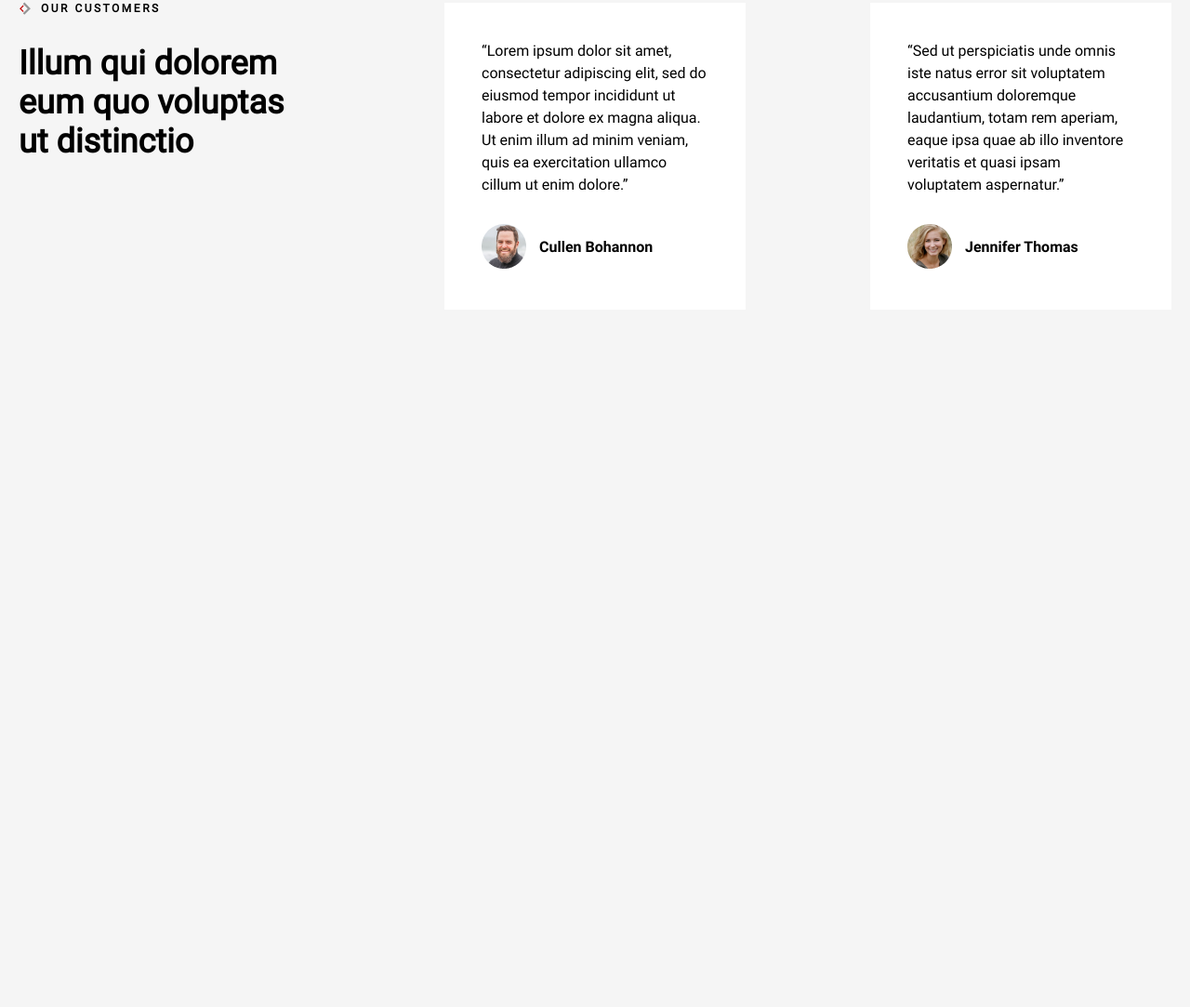
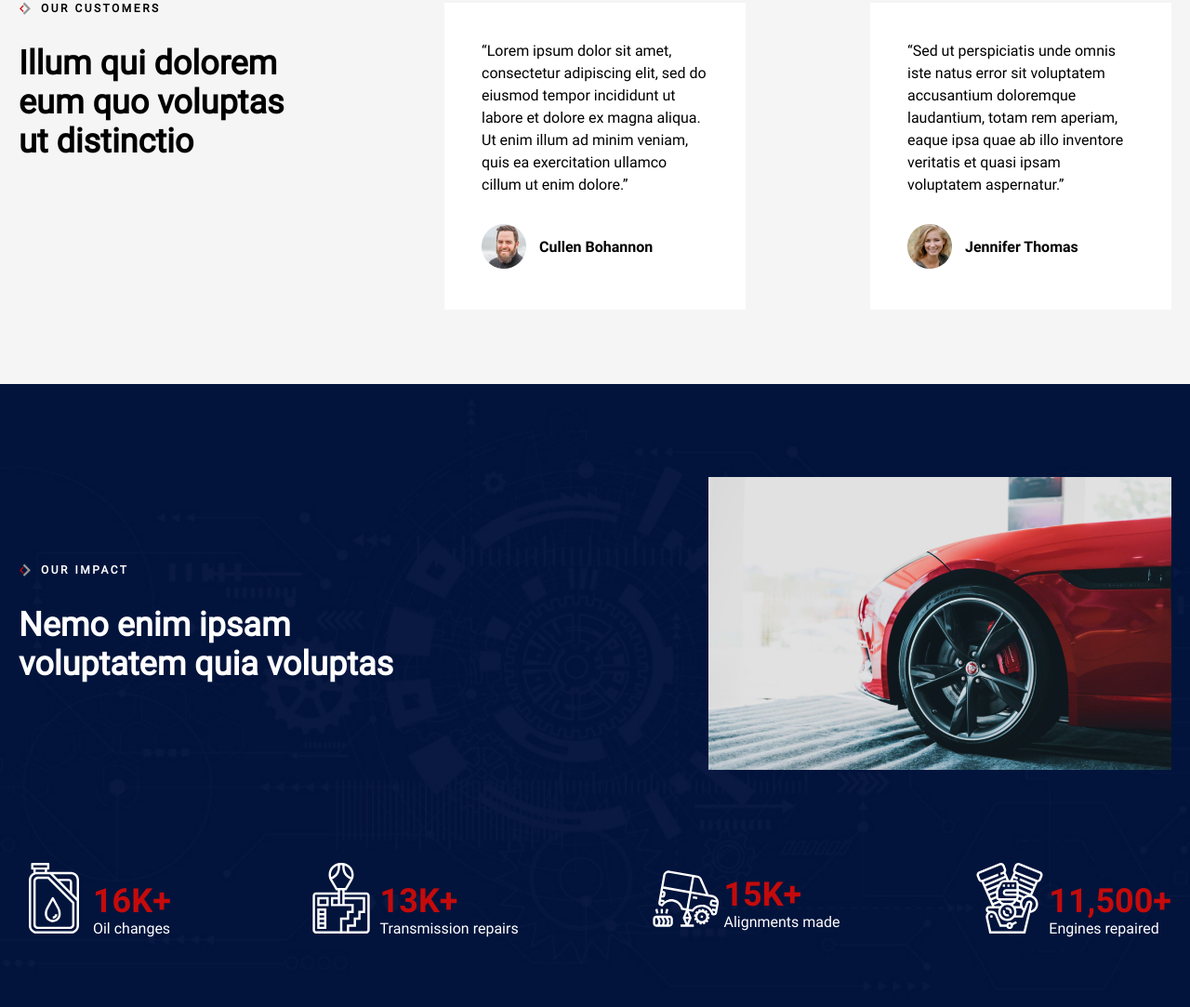
Before and after one commit to Number1ava/Car_repair, a website: page app/index.html in a window 1280 px wide. Shown: the part 4058-5141 px from the top of the page at 93% size. Before the commit the page ends 4471 px from the top, so only its background shows below. Drawn offline with Linux system fonts and the light colour scheme.

Commit message:
Section stats ready

```diff
--- a/app/index.html
+++ b/app/index.html
@@ -237,6 +237,48 @@
           </div>
         </div>
       </section>
+      <!-- STATS -->
+      <section id="stats">
+        <div class="container">
+          <div class="stats__top">
+            <div class="stats__top-title">
+              <h6 class="services__top-suptitle overline__mark">Our impact</h6>
+              <h3 class="stats__top-subtitle">Nemo enim ipsam voluptatem quia voluptas</h3>
+            </div>
+            <img class="stats__top-img" src="images/stats__top_bg.jpg" alt="img" />
+          </div>
+          <div class="stats__main">
+            <div class="stats__main-item">
+              <img class="stats__main-img" src="images/stats_car_oil.svg" alt="img" />
+              <div class="stats__main-descr">
+                <p class="stats__main-number">16K+</p>
+                <span class="stats__main-name">Oil changes</span>
+              </div>
+            </div>
+            <div class="stats__main-item">
+              <img class="stats__main-img" src="images/stats_car_transmission.svg" alt="img" />
+              <div class="stats__main-descr">
+                <p class="stats__main-number">13K+</p>
+                <span class="stats__main-name">Transmission repairs</span>
+              </div>
+            </div>
+            <div class="stats__main-item">
+              <img class="stats__main-img" src="images/stats_Flat_Tyre.svg" alt="img" />
+              <div class="stats__main-descr">
+                <p class="stats__main-number">15K+</p>
+                <span class="stats__main-name">Alignments made</span>
+              </div>
+            </div>
+            <div class="stats__main-item">
+              <img class="stats__main-img" src="images/stats_car_engine.svg" alt="img" />
+              <div class="stats__main-descr">
+                <p class="stats__main-number">11,500+</p>
+                <span class="stats__main-name">Engines repaired</span>
+              </div>
+            </div>
+          </div>
+        </div>
+      </section>
     </main>
     <script src="js/main.min.js"></script>
   </body>
--- a/app/scss/style.scss
+++ b/app/scss/style.scss
@@ -452,4 +452,39 @@ body {
     }
   }
 }
+#stats {
+  min-height: 670px;
+  background-image: url("../images/stats__bg.jpg");
+  @include bg_settings;
+  color: #fff;
+}
+.stats__top {
+  display: flex;
+  justify-content: space-between;
+  align-items: center;
+  padding-top: 100px;
+  margin-bottom: 100px;
+  &-subtitle {
+    max-width: 410px;
+    margin-top: 30px;
+    font-size: 36px;
+    line-height: 42px;
+  }
+}
+.stats__main {
+  display: flex;
+  justify-content: space-between;
+  align-items: center;
+  &-img,
+  &-descr {
+    display: inline-block;
+  }
+  &-number {
+    font-family: "Roboto_bold";
+    color: #c40b0b;
+    font-size: 36px;
+    line-height: 42px;
+  }
+}
+
 @import "media";
```
Also changed, not shown: app/css/style.min.css, app/images/stats_Flat_Tyre.svg (added), app/images/stats__bg.jpg (added), app/images/stats__top_bg.jpg (added), app/images/stats_car_engine.svg (added), app/images/stats_car_oil.svg (added), app/images/stats_car_transmission.svg (added).
